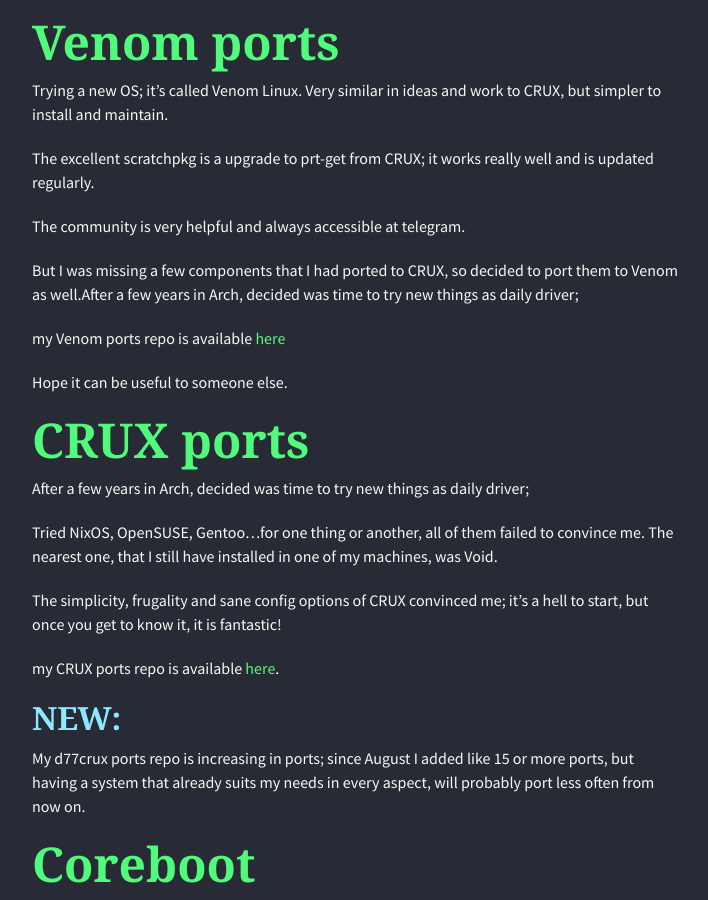
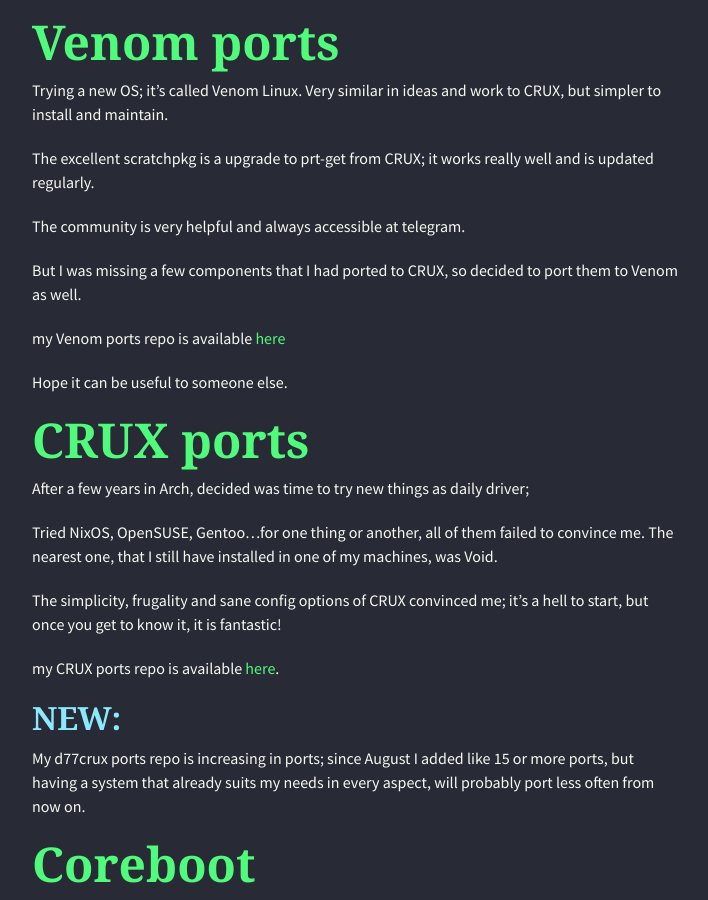
Before and after one commit to dani-77/dani-77.github.io, a Jekyll site: the page built from index.md, in a window 1280 px wide and 900 px high, scrolled down 453 px. Shown: the whole window, without its empty margins (283-991 px from the left). Built offline with Jekyll 4.4.1, drawn with Linux system fonts in a browser that asks for light colours; nearby versions of some CDN libraries.

Commit message:
Update index.md

```diff
--- a/index.md
+++ b/index.md
@@ -22,7 +22,7 @@ The excellent scratchpkg is a upgrade to prt-get from CRUX; it works really well
 
 The community is very helpful and always accessible at telegram.
 
-But I was missing a few components that I had ported to CRUX, so decided to port them to Venom as well.After a few years in Arch, decided was time to try new things as daily driver;
+But I was missing a few components that I had ported to CRUX, so decided to port them to Venom as well.
 
 my Venom ports repo is available [here](https://github.com/dani-77/d77venom)
 
```
